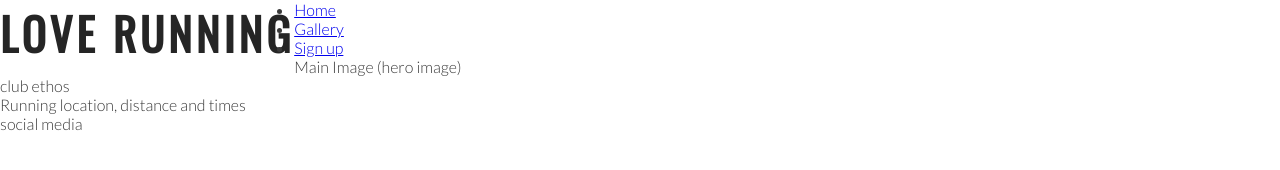
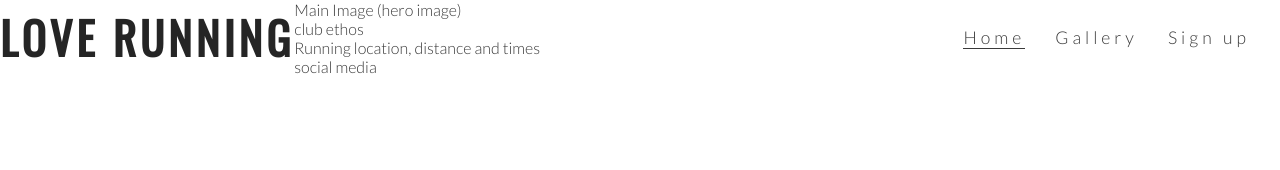
Before and after one commit to Lee-moran/love-running, a plain HTML site: page index.html in a window 1280 px wide. Drawn offline with nearby package versions, Linux system fonts and the light colour scheme.

Commit message:
style navagation links

```diff
--- a/assets/css/style.css
+++ b/assets/css/style.css
@@ -23,3 +23,30 @@ h1, h2 {
     float: left;
     font-size: 280%;
 }
+/* navagation styling menu */
+
+#menu {
+    font-size: 110%;
+    letter-spacing: 4px;
+}
+#menu, #logo{
+    line-height: 75px;
+}
+
+ #menu li{
+     float: right;
+     list-style-type: none;
+     margin-right: 30px;
+ }
+
+ #menu a{
+     text-decoration:none;
+     color: inherit;
+ }
+
+ #menu a:hover{
+     border-bottom: 1px solid #3a3a3a;
+ }
+ .active{
+     border-bottom: 1px solid #3a3a3a;
+ }
--- a/index.html
+++ b/index.html
@@ -18,15 +18,15 @@
             <h1 id="logo"> Love Running </h1>
         </a>
         <nav>
-            <ul>
+            <ul id="menu">
                 <li>
-                    <a href="index.html"> Home </a>
+                    <a href="#"> Sign up </a>
                 </li>
                 <li>
                     <a href="#"> Gallery </a>
                 </li>
                 <li>
-                    <a href="#"> Sign up </a>
+                    <a href="index.html" class="active"> Home </a>
                 </li>
             </ul>
         </nav>
```
